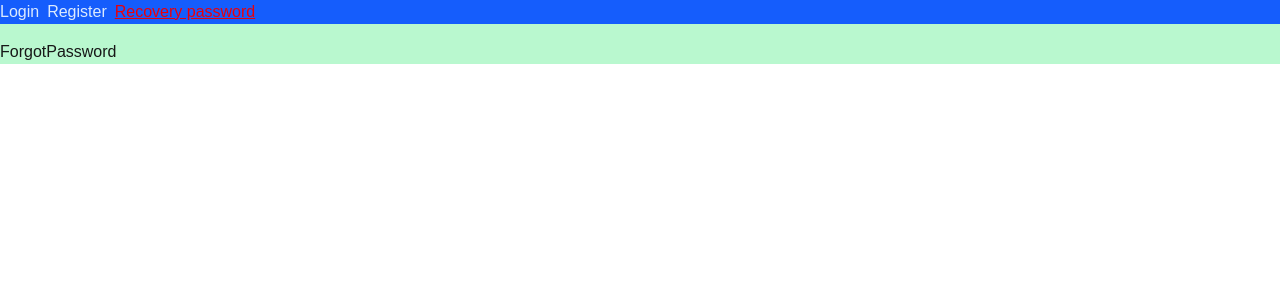
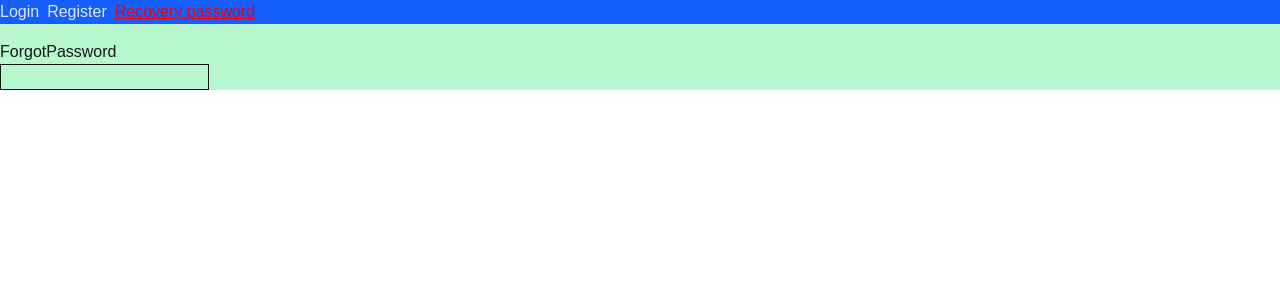
Before and after one commit to ShipaM/next-app, a Next.js app: page /forgot-password in a window 1280 px wide. Shown: the top 300 px of the page. Built offline with nearby package versions, Linux system fonts and the light colour scheme.

Commit message:
feat(template): template in next.js

```diff
--- /dev/null
+++ b/src/app/(auth)/template.tsx
@@ -0,0 +1,25 @@
+"use client";
+
+import { useState } from "react";
+
+export default function AuthTemplate({
+  children,
+}: Readonly<{
+  children: React.ReactNode;
+}>) {
+  const [input, setInput] = useState("");
+
+  return (
+    <div className="bg-green-200">
+      <div>{children}</div>
+      <div>
+        <input
+          type="text"
+          value={input}
+          onChange={(e) => setInput(e.target.value)}
+          className="border-1"
+        />
+      </div>
+    </div>
+  );
+}
```
